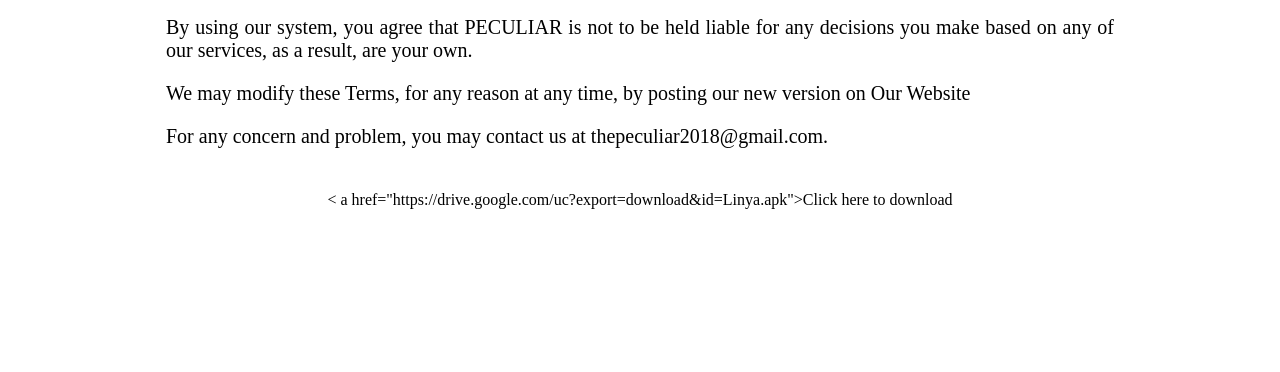
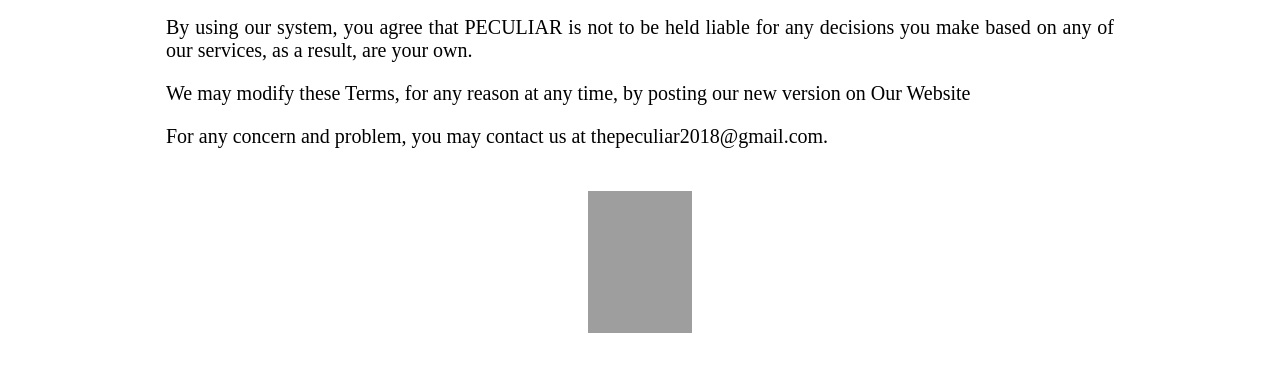
Before and after one commit to stixguy/thesispeculiar, a PHP site: page /download.php in a window 1280 px wide. Shown: the part 251-623 px from the top of the page. Run offline with PHP 8.4, Linux system fonts and the light colour scheme; grey boxes are pictures that could not be loaded.

Commit message:
Update download.php

```diff
--- a/download.php
+++ b/download.php
@@ -68,9 +68,11 @@ We reserve the right to refuse service to anyone for any reason at any time.</p>
 <br>
 
 </div>
-<center>< a href="https://drive.google.com/uc?export=download&id=Linya.apk">Click here to download</a></center>
-
-
+<center>
+<a href="https://drive.google.com/uc?export=download&id=Linya.apk" download>
+  <img src="download.jpg" alt="download" width="104" height="142">
+</a>
+</center>
 
 
 
```
